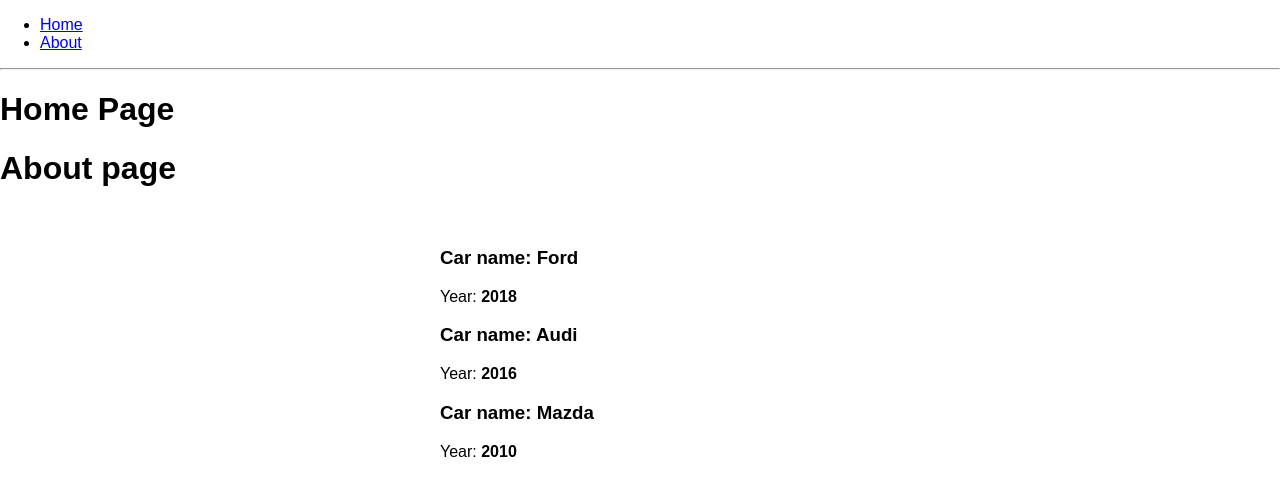
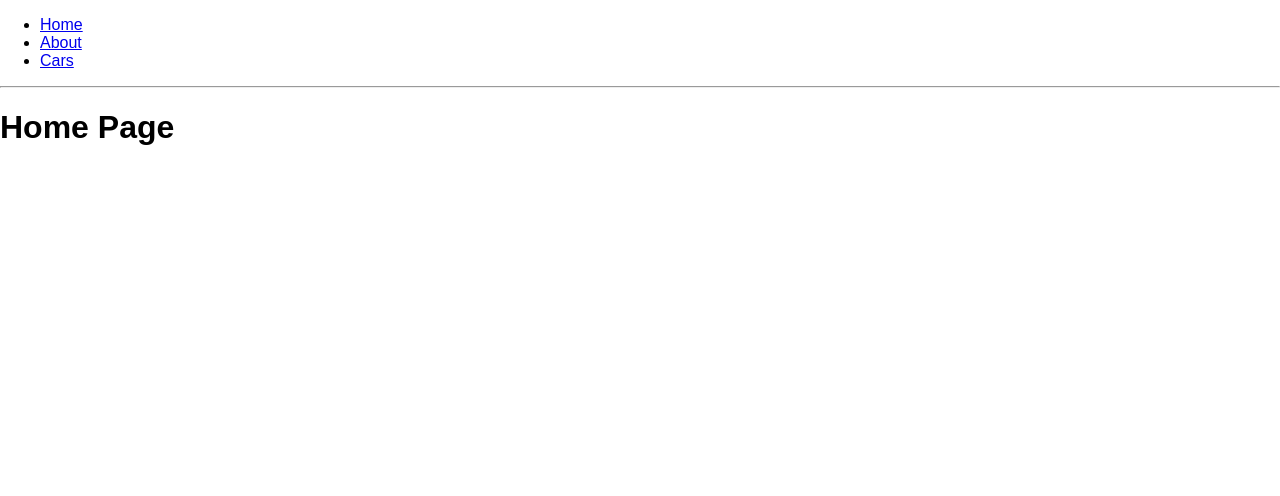
Before and after one commit to casper-ilona/react-theory, a React app: page / in a window 1280 px wide. Shown: the top 496 px of the page. Built offline with nearby package versions, Linux system fonts and the light colour scheme.

Commit message:
Навигация между страницами

```diff
--- a/src/App.js
+++ b/src/App.js
@@ -1,8 +1,8 @@
-import React, {Component} from 'react'
-import './App.scss'
-import About from './About/About'
-import Cars from './Cars/Cars'
-import {Route} from 'react-router-dom'
+import React, { Component } from 'react';
+import './App.scss';
+import About from './About/About';
+import Cars from './Cars/Cars';
+import { Route } from 'react-router-dom';
 
 class App extends Component {
     render() {
@@ -17,22 +17,27 @@
                         <li>
                             <a href="/about">About</a>
                         </li>
+
+                        <li>
+                            <a href="/cars">Cars</a>
+                        </li>
                     </ul>
                 </nav>
 
                 <hr/>
 
 
+                {/*lokalhost:3000,*/}
+                < Route path="/" exact render={() => <h1>Home Page</h1>}/>
+                <Route path="/about" component={About}/>
+                <Route path="/cars" component={Cars}/>
 
-          {/*lokalhost:3000,*/}
-        < Route path="/" exact render={()=><h1>Home Page</h1>} />
+                {/*<About />*/}
 
-        <About />
-
-        <Cars />
+                {/*<Cars />*/}
             </div>
         );
     }
 }
 
- export default App
+export default App;
```
Lines whose indentation alone changed are shown as unchanged.
